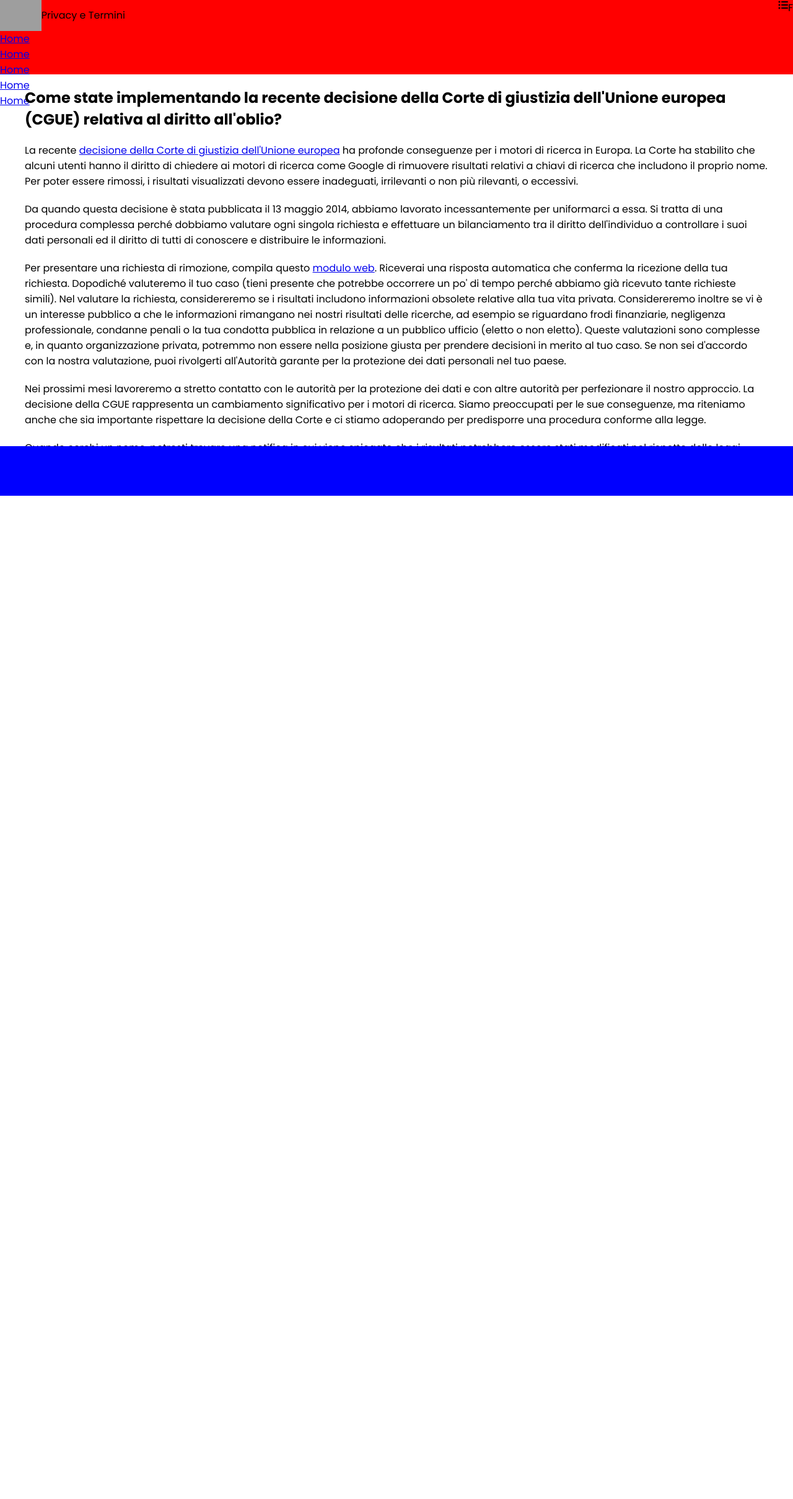
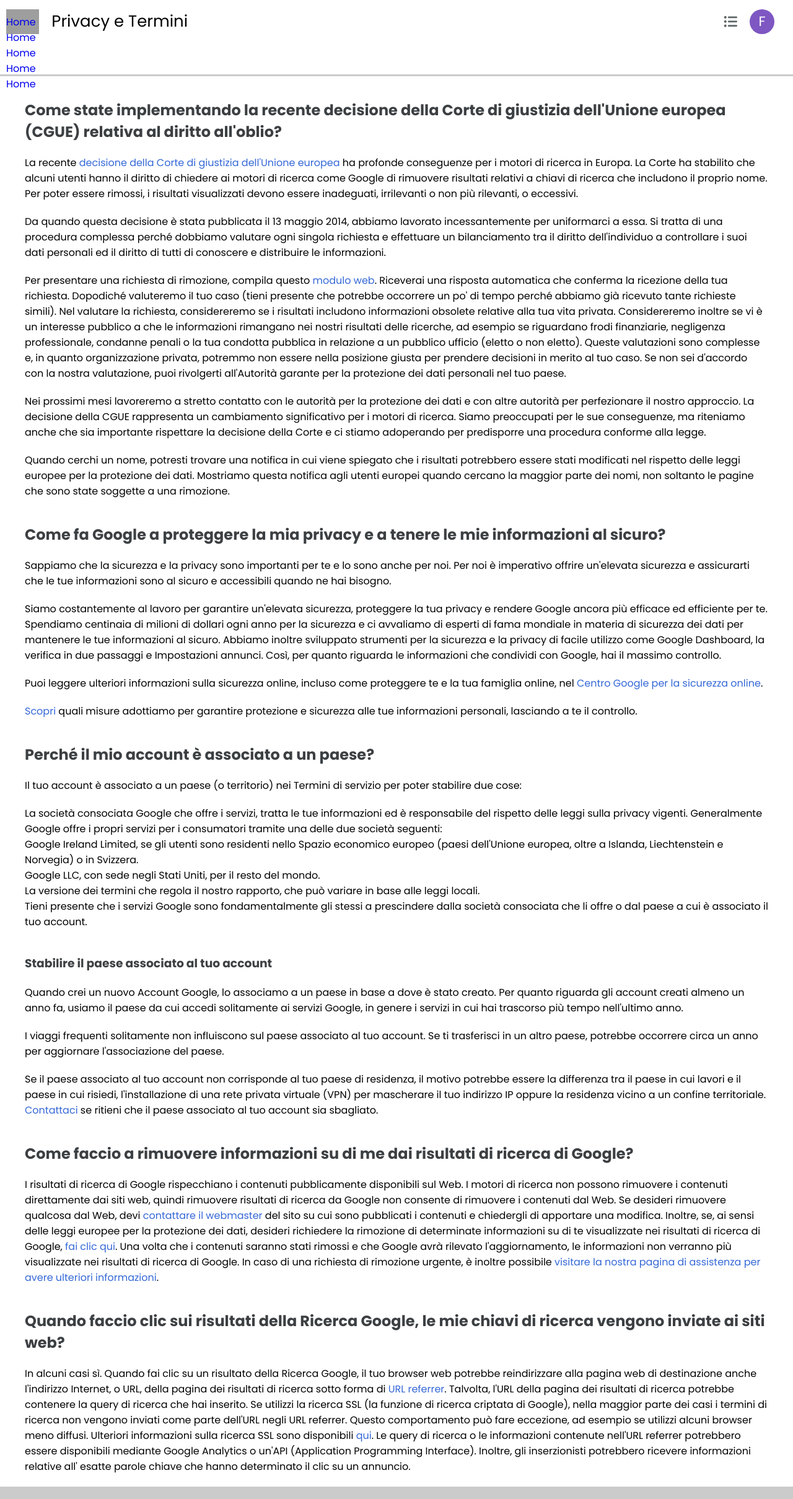
Before and after one commit to Nothung429/php-google-faq, a PHP site: page / in a window 1280 px wide. Shown: the whole page at 62% size. Before the commit the page ends 800 px from the top, so only its background shows below. Run offline with PHP 8.4, Linux system fonts and the light colour scheme; some libraries are stand-ins or nearby versions; grey boxes are pictures that could not be loaded.

Commit message:
add final style

```diff
--- a/style.css
+++ b/style.css
@@ -6,40 +6,118 @@
 }
 body {
     font-family: 'Poppins', sans-serif;
+    position: relative;
+}
+.color1 {
+    color: #5f6668;
+}
+.color2 {
+    color: #cbcbcb;
+}
+.color3 {
+    color: #3367d6;
+}
+.color4 {
+    color: #7e57c2;
+}
+.color5 {
+    color: #3c4043;
+}
+li {
+    list-style: none;
+}
+a {
+    text-decoration: none;
 }
 /*------ header ------*/
 header {
-    height: 120px;
-    background-color: red;
+    border-bottom: 3px solid #cbcbcb;
+    padding: 10px;
+    position: fixed;
+    width: 100%;
+    z-index: 10;
+    background-color: #fff;
+}
+.header-top, .header-bottom {
+    display: flex;
+    align-items: center;
+    height: 50px;
 }
 .header-top {
-    display: flex;
     justify-content: space-between;
 }
-.logo {
+/*------ header top ------*/
+.logo, .account {
     display: flex;
     align-items: center;
 }
 .logo img {
-    max-height: 50px;
+    max-height: 40px;
+    margin-right: 20px;
 }
-.account {
+.logo span {
+    font-size: 26px;
+}
+.account > * {
+    margin-right: 20px;
+    font-size: 22px;
+}
+.account i {
+    color: #5f6668;
+}
+.account p {
+    height: 40px;
+    width: 40px;
+    border-radius: 50%;
+    text-align: center;
+    line-height: 40px;
+    color: #fff;
+    background-color: #7e57c2;
+}
+/*------ header bottom ------*/
+.header-navbar ul {
     display: flex;
 }
-/*------ header ------*/
+.header-navbar ul li {
+    margin-right: 18px;
+}
+.header-navbar ul li a {
+    color: #5f6668;
+}
+.header-navbar ul li a:hover {
+    color: #3367d6;
+    border-bottom: 2px solid #3367d6;
+}
+/*------ main ------*/
 main {
     max-width: 1200px;
-    height: calc(100vh - 200px);
+    padding-top: 140px;
     margin: auto;
-    overflow-y: auto;
 }
 main h2, main h3 {
     padding: 20px 0;
+    color: #3c4043;
+}
+main a {
+    color: #3367d6;
 }
 main p {
     margin-bottom: 20px;
 }
+/*------ footer ------*/
 footer {
-    height: 80px;
-    background-color: blue;
+    display: flex;
+    align-items: center;
+    justify-content: space-between;
+    padding: 10px 30px;
+    background-color: #cbcbcb;
 }
+.footer-navbar ul {
+    display: flex;
+}
+.footer-navbar ul li {
+    margin-right: 18px;
+}
+.footer-navbar ul li a {
+    color: #3c4043;
+}
```
